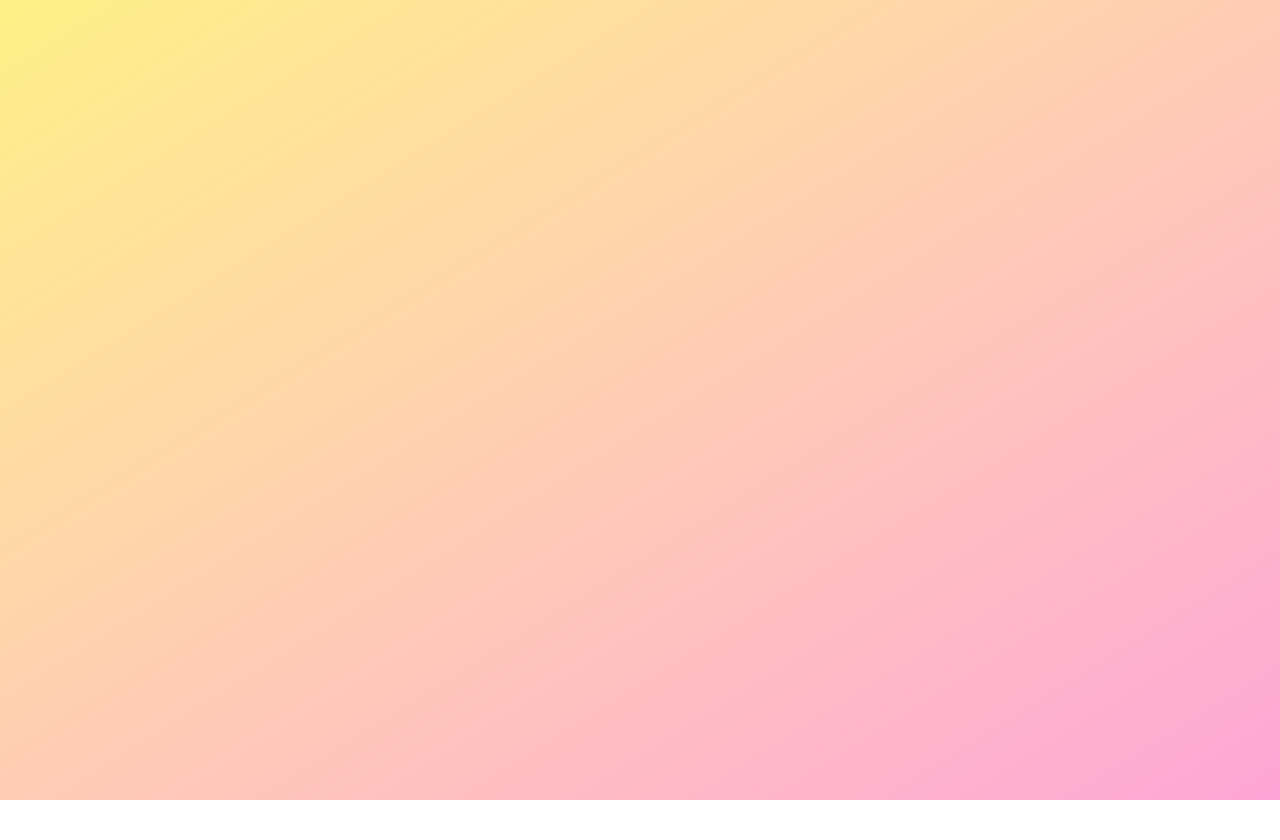
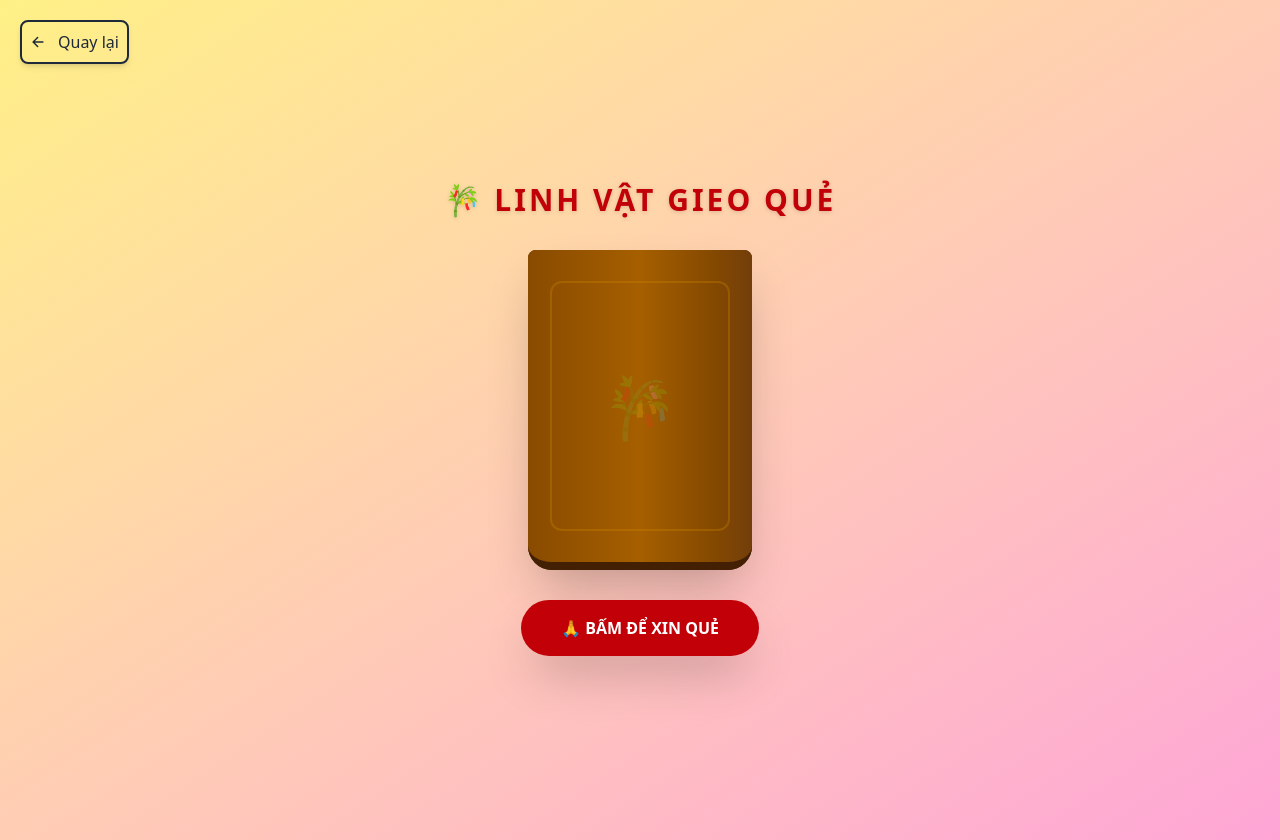
Before and after one commit to quyng24/co-vn, a React (Vite) app: page /shake-oracle in a window 1280 px wide. Before the commit this address had no page. Before the commit the page ends 800 px from the top, so only its background shows below. Built offline with nearby package versions, Linux system fonts and the light colour scheme.

Commit message:
add game shake oracle

```diff
--- a/src/App.tsx
+++ b/src/App.tsx
@@ -2,6 +2,7 @@ import { Route, Routes } from 'react-router-dom'
 import './App.css'
 import RandomPuzzle from './pages/RandomPuzzle'
 import HomePage from './pages/HomePage'
+import ShakeOracle from './pages/ShakeOracle'
 
 function App() {
 
@@ -12,6 +13,7 @@ function App() {
         <Routes>
           <Route path='/' element={<HomePage />} />
           <Route path='/random-puzzle' element={<RandomPuzzle />} />
+          <Route path='/shake-oracle' element={<ShakeOracle />} />
         </Routes>
       </div>
     </>
--- a/src/pages/HomePage.tsx
+++ b/src/pages/HomePage.tsx
@@ -1,11 +1,12 @@
 import { useNavigate } from "react-router-dom";
 import BaseCard from "../components/common/BaseCard";
 import ImgLixi from "../assets/image-lixi.jpeg";
+import ShakeOracle from "../assets/shake-oracle.jpeg";
 
 const HomePage = () => {
     const nav = useNavigate();
     return (
-        <div className="w-full flex flex-col items-center justify-center">
+        <div className="w-full flex flex-col items-center justify-center gap-5">
             <div className="w-full lg:w-[30%]">
                 <BaseCard
                     title="Random Puzzle"
@@ -13,8 +14,19 @@ const HomePage = () => {
                     footer={
                         <button
                             onClick={() => nav("/random-puzzle")}
-                            className="w-fit p-2 border rounded hover:border-red-500 hover:text-red-500 duration-300"
+                            className="w-fit text-black p-2 border rounded hover:border-red-500 hover:text-red-500 duration-300"
                         >Random Puzzle</button>} />
+            </div>
+
+            <div className="w-full lg:w-[30%]">
+                <BaseCard
+                    title="Random Puzzle"
+                    image={ShakeOracle}
+                    footer={
+                        <button
+                            onClick={() => nav("/shake-oracle")}
+                            className="w-fit text-black p-2 border rounded hover:border-red-500 hover:text-red-500 duration-300"
+                        >Shake Oracle</button>} />
             </div>
         </div>
     )
--- /dev/null
+++ b/src/pages/ShakeOracle.tsx
@@ -0,0 +1,188 @@
+import { useEffect, useState, useRef, useCallback } from "react";
+import { IoArrowBackOutline } from "react-icons/io5";
+import { useNavigate } from "react-router-dom";
+
+interface DeviceMotionEventWithPermission extends DeviceMotionEvent {
+    requestPermission?: () => Promise<"granted" | "denied">;
+}
+
+const hexagrams = [
+    "Quẻ Đại Cát 🌟",
+    "Quẻ Trung Bình ⚖️",
+    "Quẻ Tài Lộc 💰",
+    "Quẻ Tình Duyên ❤️",
+    "Quẻ Công Danh 📈",
+    "Quẻ Bình An 🕊️",
+];
+
+export default function ShakeOracle() {
+    const [result, setResult] = useState<string | null>(null);
+    const [isListening, setIsListening] = useState(false);
+    const nav = useNavigate();
+
+    const tubeRef = useRef<HTMLDivElement>(null);
+    const sticksRef = useRef<HTMLDivElement>(null);
+
+    const lastShake = useRef(0);
+    const isShaking = useRef(false);
+
+    const threshold = 25;
+    const cooldown = 2000;
+
+    const handleMotion = useCallback((event: DeviceMotionEvent) => {
+        const acc = event.accelerationIncludingGravity;
+        if (!acc || !acc.x || !acc.y || !acc.z) return;
+
+        const { x, y, z } = acc;
+        const total = Math.sqrt(x * x + y * y + z * z);
+
+        if (tubeRef.current) {
+            const rotateX = y * 2.5;
+            const rotateY = x * 2.5;
+            tubeRef.current.style.transform = `rotateX(${rotateX}deg) rotateY(${rotateY}deg)`;
+        }
+
+        if (sticksRef.current) {
+            // Hiệu ứng nảy: Lắc càng mạnh nảy càng cao
+            const bounce = total > 12 ? -(total * 1.2) : 0;
+            const randomJitter = (Math.random() - 0.5) * 8;
+
+            sticksRef.current.style.transform = `translateY(${bounce}px) translateX(${randomJitter}px)`;
+            sticksRef.current.style.transition = "transform 0.05s ease-out";
+        }
+
+        const now = Date.now();
+        if (total > threshold && now - lastShake.current > cooldown && !isShaking.current) {
+            isShaking.current = true;
+            lastShake.current = now;
+
+            if ("vibrate" in navigator) navigator.vibrate(200);
+
+            // Hiệu ứng văng quẻ
+            if (sticksRef.current) {
+                sticksRef.current.style.transform = "translateY(-150px) rotate(15deg)";
+                sticksRef.current.style.transition = "transform 0.5s cubic-bezier(0.18, 0.89, 0.32, 1.28)";
+            }
+
+            setTimeout(() => {
+                const random = hexagrams[Math.floor(Math.random() * hexagrams.length)];
+                setResult(random);
+                isShaking.current = false;
+                stopListening();
+            }, 1000);
+        }
+    }, []);
+
+    const stopListening = () => {
+        window.removeEventListener("devicemotion", handleMotion);
+        setIsListening(false);
+    };
+
+    const requestPermission = async () => {
+        try {
+            const DeviceMotion = DeviceMotionEvent as unknown as DeviceMotionEventWithPermission;
+            if (typeof DeviceMotion.requestPermission === "function") {
+                const permission = await DeviceMotion.requestPermission();
+                if (permission !== "granted") return;
+            }
+            window.addEventListener("devicemotion", handleMotion);
+            setIsListening(true);
+            setResult(null);
+        } catch (err) {
+            console.error(err);
+        }
+    };
+
+    useEffect(() => {
+        return () => window.removeEventListener("devicemotion", handleMotion);
+    }, [handleMotion]);
+
+    return (
+        <div className="min-h-screen flex flex-col items-center justify-center text-white text-center p-6 gap-8 overflow-hidden">
+            <button
+                onClick={() => nav("/")}
+                className="absolute top-5 left-5 text-gray-800 flex items-center gap-3 border-2 border-gray-800 p-2 rounded-lg shadow-md hover:bg-gray-800 hover:text-white transition-all"
+            >
+                <IoArrowBackOutline /> Quay lại
+            </button>
+
+            <h1 className="text-3xl font-black uppercase tracking-widest text-red-700 drop-shadow-sm">
+                🎋 Linh Vật Gieo Quẻ
+            </h1>
+
+            {/* Container Ống Tre */}
+            <div className="relative w-56 h-80" style={{ perspective: "1200px" }}>
+                <div
+                    ref={tubeRef}
+                    className="relative w-full h-full"
+                    style={{ transformStyle: "preserve-3d", transition: "transform 0.1s ease-out" }}
+                >
+                    {/* MẶT SAU ỐNG TRE */}
+                    <div className="absolute inset-0 bg-yellow-900 rounded-b-3xl rounded-t-lg shadow-inner border-yellow-950 border-2" />
+
+                    {/* CÁC THANH QUẺ (Nằm ở giữa) */}
+                    <div
+                        ref={sticksRef}
+                        className="absolute inset-0 flex items-end justify-center pb-12 z-10"
+                    >
+                        {[...Array(10)].map((_, i) => (
+                            <div
+                                key={i}
+                                className="w-3 h-64 bg-gradient-to-b from-orange-200 to-orange-300 rounded-md shadow-md border border-orange-400/30"
+                                style={{
+                                    transform: `rotate(${(i - 4.5) * 4}deg) translateX(${i * 2}px)`,
+                                    transformOrigin: "bottom center",
+                                    marginLeft: "-12px"
+                                }}
+                            >
+                                {/* Chữ trên quẻ tre */}
+                                <div className="text-[8px] text-red-800 mt-4 font-bold opacity-40">福</div>
+                            </div>
+                        ))}
+                    </div>
+
+                    {/* MẶT TRƯỚC ỐNG TRE (Che quẻ) */}
+                    <div className="absolute inset-0 bg-gradient-to-r from-yellow-800 via-yellow-700 to-yellow-900 rounded-b-3xl rounded-t-lg shadow-2xl border-b-8 border-yellow-950 z-20 flex items-center justify-center">
+                        {/* Họa tiết trên ống tre */}
+                        <div className="w-4/5 h-4/5 border-2 border-yellow-600/30 rounded-xl flex items-center justify-center">
+                            <span className="text-yellow-500/20 text-6xl font-serif">🎋</span>
+                        </div>
+                    </div>
+                </div>
+            </div>
+
+            {/* Buttons & Status */}
+            {!isListening && !result && (
+                <button
+                    onClick={requestPermission}
+                    className="px-10 py-4 bg-red-700 text-white font-bold rounded-full shadow-2xl hover:bg-red-600 transition-all active:scale-95 animate-bounce"
+                >
+                    🙏 BẤM ĐỂ XIN QUẺ
+                </button>
+            )}
+
+            {isListening && (
+                <div className="bg-white/20 backdrop-blur-md px-6 py-2 rounded-full border border-white/30">
+                    <p className="text-gray-800 font-bold animate-pulse">Lắc mạnh điện thoại... 📱</p>
+                </div>
+            )}
+
+            {/* Kết quả Modal */}
+            {result && (
+                <div className="fixed inset-0 flex flex-col items-center justify-center bg-black/90 backdrop-blur-md z-50 p-6">
+                    <div className="bg-orange-50 text-red-900 p-10 rounded-3xl shadow-[0_0_50px_rgba(255,255,255,0.2)] max-w-sm w-full border-t-8 border-red-700 animate-in zoom-in duration-300">
+                        <p className="text-xs uppercase tracking-[0.3em] font-bold opacity-60 mb-2">Thánh Ý</p>
+                        <div className="h-[2px] w-12 bg-red-700 mx-auto mb-6"></div>
+                        <h2 className="text-4xl font-black mb-8 leading-tight">{result}</h2>
+                        <button
+                            onClick={requestPermission}
+                            className="w-full py-4 bg-red-700 text-white rounded-xl font-bold hover:bg-red-800 shadow-lg transition-colors"
+                        >
+                            TIẾP TỤC GIEO QUẺ
+                        </button>
+                    </div>
+                </div>
+            )}
+        </div>
+    );
+}
```
Also changed, not shown: src/assets/shake-oracle.jpeg (added), 1 other file (tests, documents, lock files or other folders).
